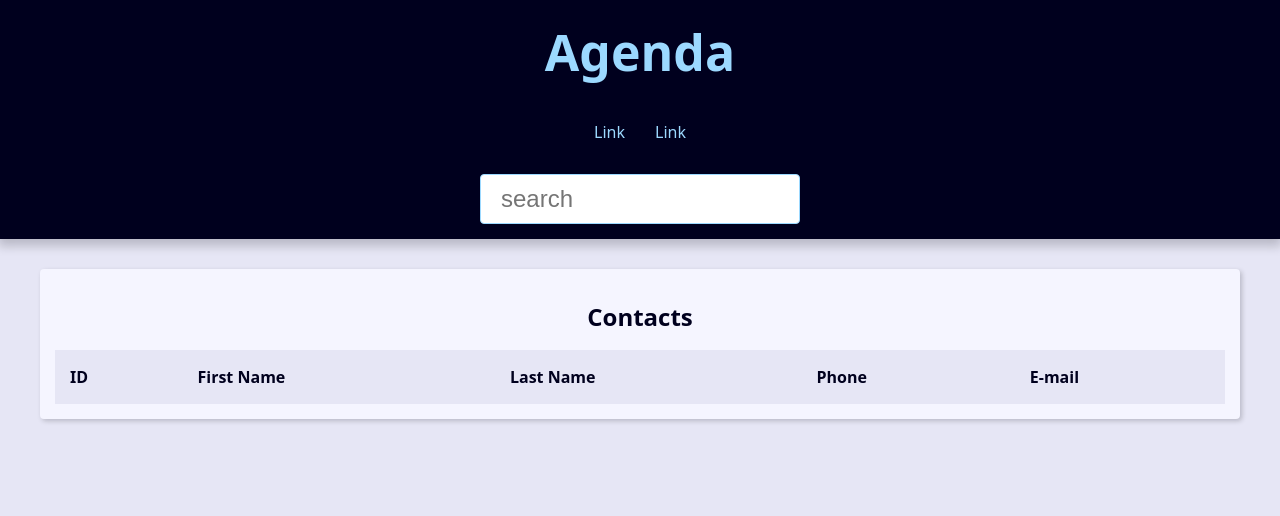
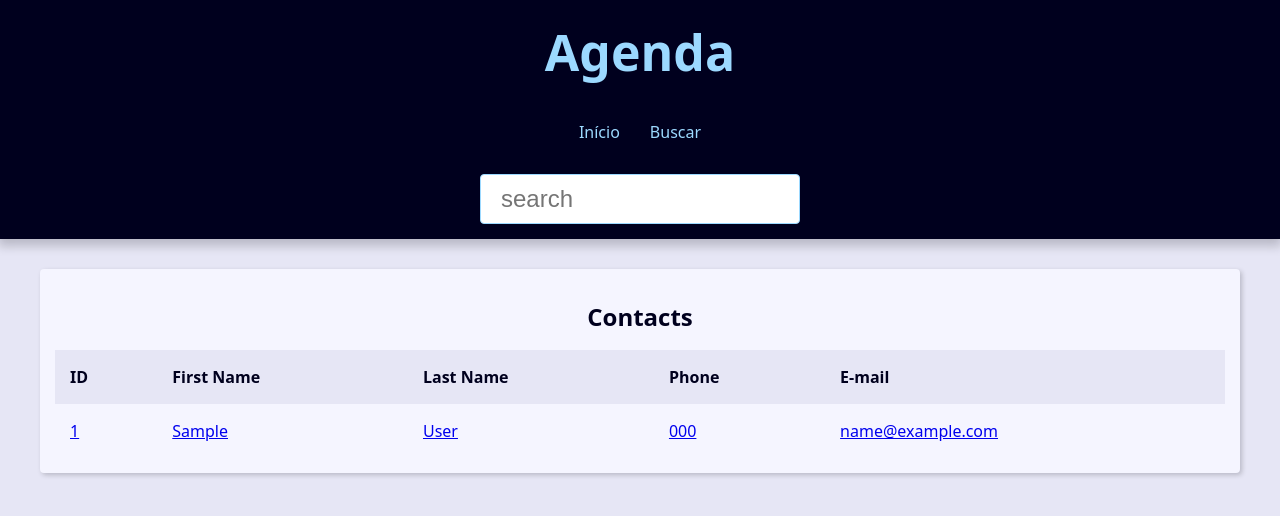
Before and after one commit to 6Mouris9/Agenda-with-statistics, a Django app: page /contact/search/ in a window 1280 px wide. Shown: the top 516 px of the page. Run offline with Django 5.2, Linux system fonts and the light colour scheme; tables that the repository leaves empty hold one stand-in row (values such as "Sample post"); lists and menus that the app fills with data are empty.

Commit message:
search fix

```diff
--- a/base_template/global/base.html
+++ b/base_template/global/base.html
@@ -3,15 +3,13 @@
 <html lang="en">
 <head>
     {% include "partials/_head.html" %}
-    <title>Titulo global</title>
+    <title>{% block title %}{% if site_title %}{{ site_title }}{% endif %}Agenda{% endblock title %}</title>
 </head>
 <body>
-
     {% include "partials/_header.html" %}
     <main class="content">
-    {% block content %}
-
-    {% endblock content %}
+        {% block content %}
+        {% endblock content %}
     </main>
 </body>
 </html>
--- a/base_template/partials/_header.html
+++ b/base_template/partials/_header.html
@@ -8,17 +8,17 @@
         <nav class="menu">
             <ul class="menu-list">
                 <li class="menu-item">
-                    <a href="" class="menu-link">Link</a>
+                    <a href="{% url 'contact:index' %}" class="menu-link">Início</a>
                 </li>
                 <li class="menu-item">
-                    <a href="" class="menu-link">Link</a>
+                    <a href="{% url 'contact:search' %}" class="menu-link">Buscar</a>
                 </li>
             </ul>
         </nav>
 
         <div class="search">
             <form action="{% url 'contact:search' %}" method="GET">
-                <input type="text" class="search-input" placeholder="search" id="search" name="q" value="{{ request.GET.q.strip }}">
+                <input type="text" class="search-input" placeholder="search" id="search" name="q">
             </form>
         </div>
     </header>
--- a/contact/templates/contact/contact.html
+++ b/contact/templates/contact/contact.html
@@ -11,7 +11,7 @@
         <p><b>Phone: </b>{{ contact.phone }}</p>
         <p><b>Created date: </b>{{ contact.created_date }}</p>
         <p><b>Description: </b>{{ contact.description }}</p>
-        <p><b>Category: </b>{{ contact.category.name }}</p>
+        <p><b>Category: </b>{{ contact.category.name|default:'Sem categoria' }}</p>
     </div>
 
 
--- a/contact/templates/contact/index.html
+++ b/contact/templates/contact/index.html
@@ -2,8 +2,9 @@
 
 {% block content %}
     <div class="responsive-table">
+        {% if contacts %}
             <table class="contacts-table">
-            <caption class="table-caption ">
+                <caption class="table-caption">
                     Contacts
                 </caption>
 
@@ -14,21 +15,32 @@
                         <th class="table-header">Last Name</th>
                         <th class="table-header">Phone</th>
                         <th class="table-header">E-mail</th>
-
                     </tr>
                 </thead>
                 <tbody>
                     {% for contact in contacts %}
                         <tr class="table-row">
-                        <td class="table-cel"><a href="{{ contact.id }}">{{ contact.id }}</a></td>
-                        <td class="table-cel"><a href="#">{{ contact.first_name }}</a></td>
-                        <td class="table-cel"><a href="#">{{ contact.last_name }}</a></td>
-                        <td class="table-cel"><a href="#">{{ contact.phone }}</a></td>
-                        <td class="table-cel"><a href="#">{{ contact.email }}</a></td>
-
+                            <td class="table-cel">
+                                <a href="{% url 'contact:contact' contact.id %}">{{ contact.id }}</a>
+                            </td>
+                            <td class="table-cel">
+                                <a href="{% url 'contact:contact' contact.id %}">{{ contact.first_name }}</a>
+                            </td>
+                            <td class="table-cel">
+                                <a href="{% url 'contact:contact' contact.id %}">{{ contact.last_name }}</a>
+                            </td>
+                            <td class="table-cel">
+                                <a href="{% url 'contact:contact' contact.id %}">{{ contact.phone }}</a>
+                            </td>
+                            <td class="table-cel">
+                                <a href="{% url 'contact:contact' contact.id %}">{{ contact.email }}</a>
+                            </td>
                         </tr>
                     {% endfor %}
                 </tbody>
             </table>
+        {% else %}
+            <p class="empty-state">Nenhum contato encontrado.</p>
+        {% endif %}
     </div>
 {% endblock content %}
--- a/contact/urls.py
+++ b/contact/urls.py
@@ -1,11 +1,11 @@
+from django.urls import path
 
-from django.urls import path
 from contact import views
 
 app_name = 'contact'
 
 urlpatterns = [
-    path('<int:contact_id>/', views.contact, name='contact'),  # type:ignore
-    path('search/', views.search, name='search'),  # type:ignore
-    path('', views.index, name='index'),  # type:ignore
+    path('search/', views.search, name='search'),
+    path('<int:contact_id>/', views.contact, name='contact'),
+    path('', views.index, name='index'),
 ]
--- a/contact/views/contact_views.py
+++ b/contact/views/contact_views.py
@@ -1,59 +1,55 @@
-from django import http
 from django.db.models import Q
-from django.http import Http404, HttpRequest, request
-from django.shortcuts import render, get_object_or_404
+from django.http import HttpRequest
+from django.shortcuts import get_object_or_404, render
+
 from contact.models import Contact
-# Create your views here.
+
 
 def index(request):
-    contacts = Contact.objects\
-    .filter(show=True)\
-    .order_by('-id')[:10]
+    contacts = Contact.objects.filter(show=True).order_by('-id')[:10]
 
     context = {
-        "contacts": contacts,
+        'contacts': contacts,
+        'site_title': 'Contatos - ',
     }
 
-    return render(
-        request,
-        'contact/index.html',
-        context=context
-    )
+    return render(request, 'contact/index.html', context=context)
+
 
 def contact(request, contact_id):
     single_contact = get_object_or_404(Contact, pk=contact_id, show=True)
 
     context = {
         'contact': single_contact,
+        'site_title': f'{single_contact.first_name} {single_contact.last_name} - ',
     }
-    return render(
-        request,
-        'contact/contact.html',
-        context,
-        )
+
+    return render(request, 'contact/contact.html', context)
+
 
 def search(request: HttpRequest):
-    search_value = request.GET.get('q','').strip()
+    search_value = request.GET.get('q', '').strip()
 
-    contacts = Contact.objects\
-            .filter(show=True)\
-            .filter(
-                Q(first_name__icontains=search_value) |
-                Q(last_name__icontains=search_value)  |
-                Q(phone__icontains=search_value)  |
-                Q(email__icontains=search_value)
-            )\
-            .order_by('-id')[10:20]
+    contacts = Contact.objects.filter(show=True)
 
+    if search_value:
+        search_terms = search_value.split()
+        query = Q()
+
+        for term in search_terms:
+            query |= Q(first_name__icontains=term)
+            query |= Q(last_name__icontains=term)
+            query |= Q(phone__icontains=term)
+            query |= Q(email__icontains=term)
+
+        contacts = contacts.filter(query)
+
+    contacts = contacts.order_by('-id')[:10]
 
     context = {
-        "contacts": contacts,
-        'site_title': 'Contatos - ',
-        "search_value": search_value,
+        'contacts': contacts,
+        'site_title': 'Busca - ',
+        'search_value': search_value,
     }
 
-    return render(
-        request,
-        'contact/index.html',
-        context,
-    )
+    return render(request, 'contact/index.html', context)
```
Lines whose indentation alone changed are shown as unchanged.
